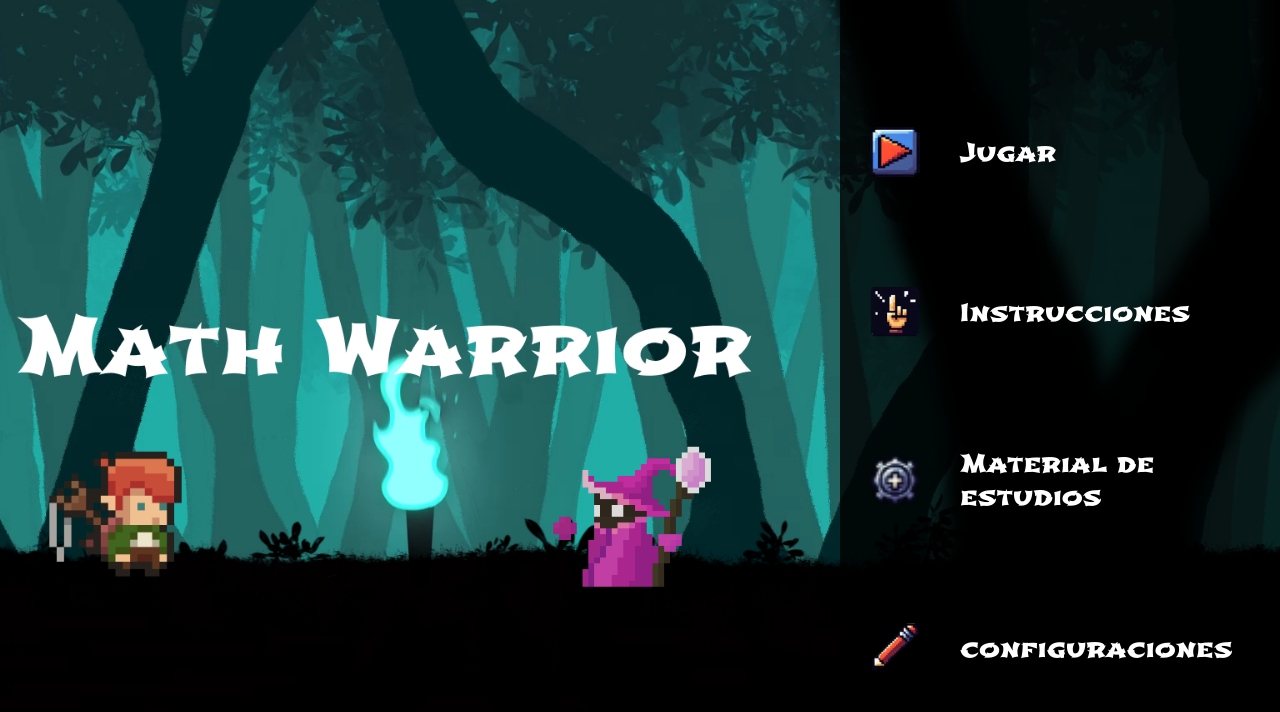
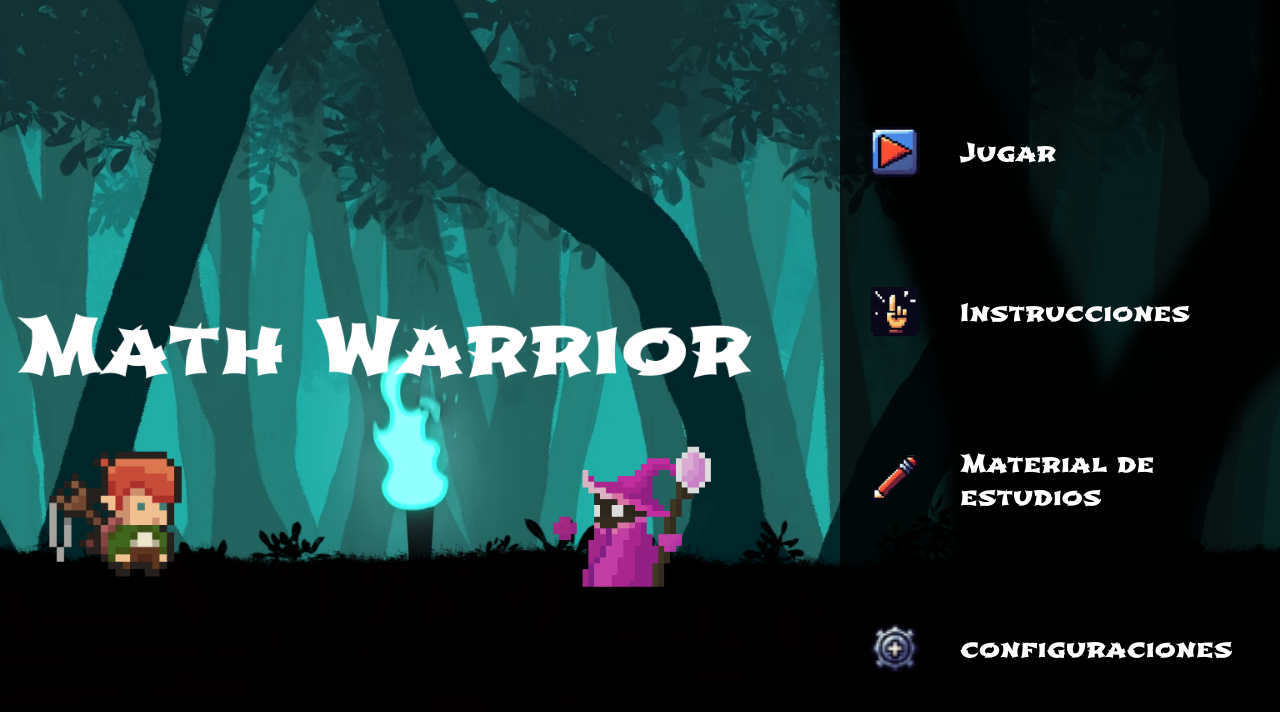
Before and after one commit to georgeQuishpe/JuegoUsable_deMatematica, a React (Create React App) app: page / in a window 1280 px wide. Shown: the top 712 px of the page. Built offline with nearby package versions, Linux system fonts and the light colour scheme.

Commit message:
cambiar iconos del menu mal puestos

```diff
--- a/src/menu.js
+++ b/src/menu.js
@@ -21,11 +21,11 @@ const Menu = () => {
         <span>Instrucciones</span>
       </button>
       <button className="menu-button btn-material" onClick={() => navigate('/Material')}>
-        <img src={settigs} alt="material de estudios" />
+        <img src={material} alt="material de estudios" />
         <span>Material de estudios</span>
       </button>
       <button className="menu-button" onClick={() => navigate('/Configuracion')}>
-        <img src={material} alt="configuraciones" />
+        <img src={settigs} alt="configuraciones" />
         <span>configuraciones</span>
       </button>
     </div>
```
